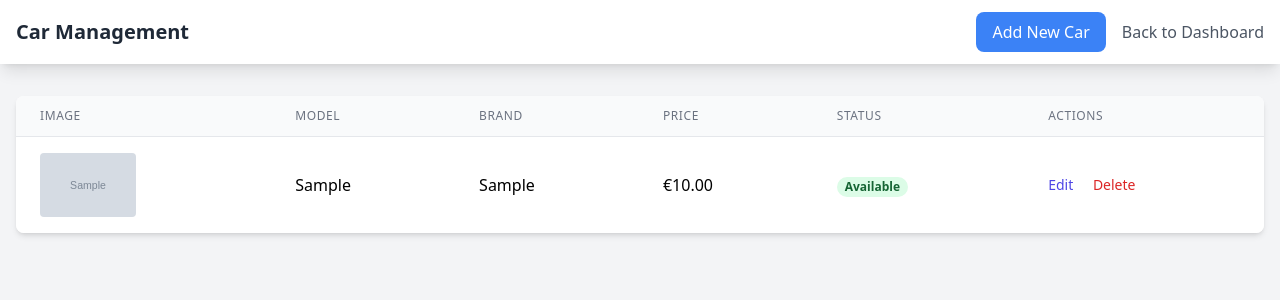
After one commit to ligh-cloud/Drive-Loc, a PHP site: page /manage_car.php in a window 1280 px wide. The commit adds this page. Shown: the top 300 px of the page. Run offline with PHP 8.4, Linux system fonts and the light colour scheme; the visitor is signed in with stand-in values (Sample User, id 1); tables that the repository leaves empty hold one stand-in row (values such as "Sample post"); grey boxes marked "Sample" are stand-in pictures; some libraries are stand-ins or nearby versions.

Commit message:
adding managing cars

```diff
--- a/model/car.php
+++ b/model/car.php
@@ -1,5 +1,5 @@
 <?php
-
+require "conexion_db.php";
 abstract class Vehicle {
     protected $id;
     protected $categorie_id;
@@ -130,6 +130,20 @@ class Car extends Vehicle {
         }
     }
 
+public function deleteCar($carId) {
+    try {
+        $db = new Database();
+        $conn = $db->getConnection();
+
+        $sql = "DELETE FROM cars WHERE id_car = :car_id";
+        $stmt = $conn->prepare($sql);
+        $stmt->bindParam(':car_id', $carId);
+        return $stmt->execute();
+    } catch(PDOException $e) {
+        throw new Exception("Error deleting car: " . $e->getMessage());
+    }
+}
+
     public function getCarById($carId) {
         try {
             $db = new Database();
@@ -155,9 +169,6 @@ class Car extends Vehicle {
         // Implementation to update car details
     }
 
-    public function deleteCar() {
-        // Implementation to delete a car
-    }
 
     public function filterCars($category) {
         // Implementation to filter cars by category
--- a/view/admin_dashboard.php
+++ b/view/admin_dashboard.php
@@ -58,7 +58,7 @@
                             </a>
                         </li>
                         <li class="nav-item">
-                            <a class="nav-link" href="#cars">
+                            <a class="nav-link" href="manage_car.php">
                                 <i class="bi bi-car-front"></i> Cars
                             </a>
                         </li>
@@ -68,7 +68,7 @@
                             </a>
                         </li>
                     </ul>
-                    <div class="position-absolute bottom-0 start-0 w-100 p-3">
+                    <div class="absolute bottom-0 start-0 w-100 p-3">
                         <form action="../controller/logout.php" method="POST">
                             <button type="submit" class="btn btn-danger w-100">
                                 <i class="bi bi-box-arrow-right"></i> Logout
--- /dev/null
+++ b/view/manage_car.php
@@ -0,0 +1,168 @@
+<?php
+require_once "../model/car.php";
+
+
+session_start();
+
+if (!isset($_SESSION['user_id']) || $_SESSION['role'] !== 'admin') {
+    header('Location: login.php');
+    exit();
+}
+
+$errorMessage = $_SESSION['error'] ?? null;
+$successMessage = $_SESSION['success'] ?? null;
+
+try {
+    $carObj = new Car("", "", "", "", "", "");
+
+
+    if (isset($_POST['action']) && $_POST['action'] === 'delete_car') {
+        if (isset($_POST['car_id'])) {
+            if ($carObj->deleteCar($_POST['car_id'])) {
+                $_SESSION['success'] = "Car deleted successfully";
+                header('Location: ' . $_SERVER['PHP_SELF']);
+                exit();
+            }
+        }
+    }
+
+
+    $cars = $carObj->getAllCars();
+
+} catch (Exception $e) {
+    $errorMessage = $e->getMessage();
+    $_SESSION['error'] = $errorMessage;
+}
+
+unset($_SESSION['error'], $_SESSION['success']);
+?>
+
+<!DOCTYPE html>
+<html lang="en">
+<head>
+    <meta charset="UTF-8">
+    <meta name="viewport" content="width=device-width, initial-scale=1.0">
+    <title>Manage Cars</title>
+    <script src="https://cdn.tailwindcss.com"></script>
+    <script src="https://cdn.jsdelivr.net/npm/sweetalert2@11"></script>
+</head>
+<body class="bg-gray-100">
+    <nav class="bg-white shadow-lg">
+        <div class="max-w-7xl mx-auto px-4">
+            <div class="flex justify-between h-16">
+                <div class="flex items-center">
+                    <span class="text-xl font-bold text-gray-800">Car Management</span>
+                </div>
+                <div class="flex items-center space-x-4">
+                    <a href="add_car.php" class="bg-blue-500 hover:bg-blue-600 text-white px-4 py-2 rounded-lg">
+                        Add New Car
+                    </a>
+                    <a href="client_dashboard.php" class="text-gray-600 hover:text-gray-900">
+                        Back to Dashboard
+                    </a>
+                </div>
+            </div>
+        </div>
+    </nav>
+
+    <main class="max-w-7xl mx-auto px-4 py-8">
+        <?php if ($errorMessage): ?>
+            <div class="bg-red-100 border-l-4 border-red-500 text-red-700 p-4 mb-6" role="alert">
+                <p><?php echo htmlspecialchars($errorMessage); ?></p>
+            </div>
+        <?php endif; ?>
+
+        <?php if ($successMessage): ?>
+            <div class="bg-green-100 border-l-4 border-green-500 text-green-700 p-4 mb-6" role="alert">
+                <p><?php echo htmlspecialchars($successMessage); ?></p>
+            </div>
+        <?php endif; ?>
+
+        <div class="bg-white rounded-lg shadow-md overflow-hidden">
+            <table class="min-w-full divide-y divide-gray-200">
+                <thead class="bg-gray-50">
+                    <tr>
+                        <th class="px-6 py-3 text-left text-xs font-medium text-gray-500 uppercase tracking-wider">Image</th>
+                        <th class="px-6 py-3 text-left text-xs font-medium text-gray-500 uppercase tracking-wider">Model</th>
+                        <th class="px-6 py-3 text-left text-xs font-medium text-gray-500 uppercase tracking-wider">Brand</th>
+                        <th class="px-6 py-3 text-left text-xs font-medium text-gray-500 uppercase tracking-wider">Price</th>
+                        <th class="px-6 py-3 text-left text-xs font-medium text-gray-500 uppercase tracking-wider">Status</th>
+                        <th class="px-6 py-3 text-left text-xs font-medium text-gray-500 uppercase tracking-wider">Actions</th>
+                    </tr>
+                </thead>
+                <tbody class="bg-white divide-y divide-gray-200">
+                    <?php foreach ($cars as $car): ?>
+                    <tr>
+                        <td class="px-6 py-4 whitespace-nowrap">
+                            <?php if (!empty($car['image'])): ?>
+                                <img src="../uploads/cars/<?php echo htmlspecialchars($car['image']); ?>"
+                                     alt="<?php echo htmlspecialchars($car['marque'] . ' ' . $car['modele']); ?>"
+                                     class="h-16 w-24 object-cover rounded">
+                            <?php else: ?>
+                                <div class="h-16 w-24 bg-gray-200 rounded flex items-center justify-center">
+                                    No Image
+                                </div>
+                            <?php endif; ?>
+                        </td>
+                        <td class="px-6 py-4 whitespace-nowrap">
+                            <?php echo htmlspecialchars($car['modele']); ?>
+                        </td>
+                        <td class="px-6 py-4 whitespace-nowrap">
+                            <?php echo htmlspecialchars($car['marque']); ?>
+                        </td>
+                        <td class="px-6 py-4 whitespace-nowrap">
+                            €<?php echo number_format($car['prix'], 2); ?>
+                        </td>
+                        <td class="px-6 py-4 whitespace-nowrap">
+                            <span class="px-2 inline-flex text-xs leading-5 font-semibold rounded-full
+                                       <?php echo $car['disponibilite'] ? 'bg-green-100 text-green-800' : 'bg-red-100 text-red-800'; ?>">
+                                <?php echo $car['disponibilite'] ? 'Available' : 'Not Available'; ?>
+                            </span>
+                        </td>
+                        <td class="px-6 py-4 whitespace-nowrap text-sm font-medium">
+                            <a href="edit_car.php?id=<?php echo $car['id_car']; ?>"
+                               class="text-indigo-600 hover:text-indigo-900 mr-4">Edit</a>
+                            <button onclick="confirmDelete(<?php echo $car['id_car']; ?>)"
+                                    class="text-red-600 hover:text-red-900">Delete</button>
+                        </td>
+                    </tr>
+                    <?php endforeach; ?>
+
+                    <?php if (empty($cars)): ?>
+                    <tr>
+                        <td colspan="6" class="px-6 py-4 text-center text-gray-500">
+                            No cars found
+                        </td>
+                    </tr>
+                    <?php endif; ?>
+                </tbody>
+            </table>
+        </div>
+    </main>
+
+    <script>
+    function confirmDelete(carId) {
+        Swal.fire({
+            title: 'Are you sure?',
+            text: "You won't be able to revert this!",
+            icon: 'warning',
+            showCancelButton: true,
+            confirmButtonColor: '#3085d6',
+            cancelButtonColor: '#d33',
+            confirmButtonText: 'Yes, delete it!'
+        }).then((result) => {
+            if (result.isConfirmed) {
+                const form = document.createElement('form');
+                form.method = 'POST';
+                form.innerHTML = `
+                    <input type="hidden" name="action" value="delete_car">
+                    <input type="hidden" name="car_id" value="${carId}">
+                `;
+                document.body.appendChild(form);
+                form.submit();
+            }
+        });
+    }
+    </script>
+</body>
+</html>
```
